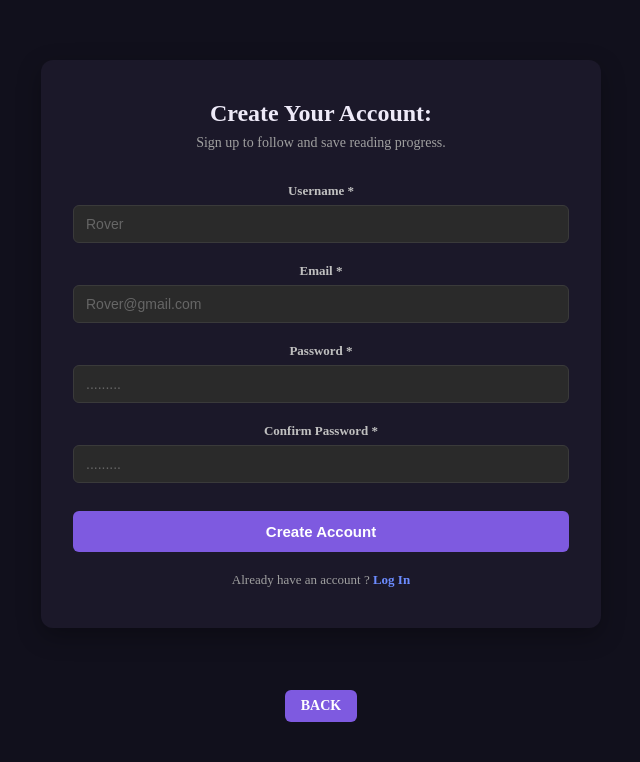
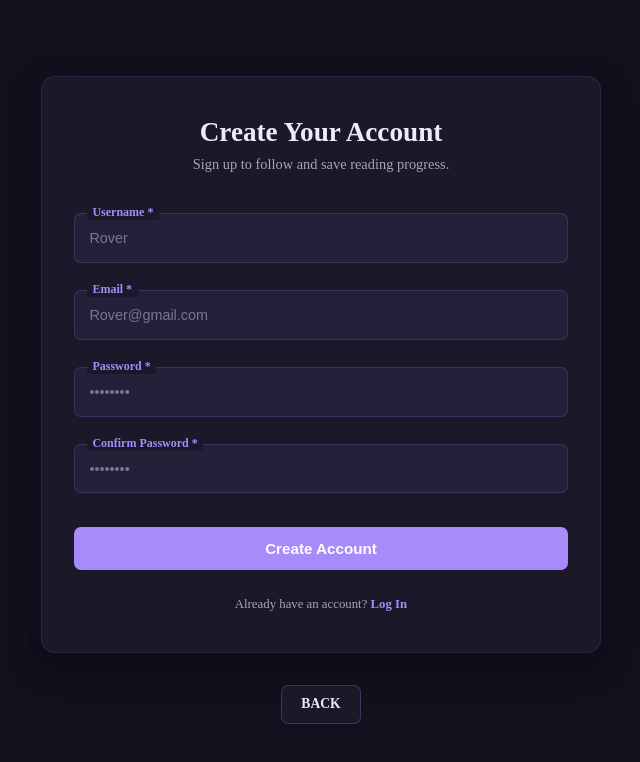
Before and after one commit to Klein-morettii/bookS, a React (Vite) app: page /bookS/signUp in a window 1280 px wide. Shown: the top 762 px of the page, without its empty margins (319-959 px from the left). Built offline with nearby package versions, Linux system fonts and the light colour scheme.

Commit message:
changed some css related to sign up

```diff
--- a/src/SIGNIN/SignIn.jsx
+++ b/src/SIGNIN/SignIn.jsx
@@ -32,7 +32,7 @@ function SignIn(){
                     </div>
 
                     <button type='submit'>SIGN IN</button>
-                    <div>Dont have an account ? <Link to="/signUp">Sign Up</Link></div>
+                    <div className='signUpPrompt'>Dont have an account ? <Link to="/signUp">Sign Up</Link></div>
                 </form>
             </div>
             <Link className='backHome' to="/">BACK</Link>
--- a/src/SIGNIN/signIn.css
+++ b/src/SIGNIN/signIn.css
@@ -4,22 +4,6 @@
     justify-content: center;
     align-items: center;
     gap: 0.1em;
-}
-.backHome{
-    text-decoration: none;
-    color: var(--text);
-    display: inline-flex;
-    align-items: center;
-    justify-content: center;
-
-    padding: 8px 16px;
-    border-radius: 6px;
-    border: none;
-    background: #7e5ae0;
-    color: white;
-    font-size: 14px;
-    font-weight: 600;
-    cursor: pointer;
 }
 .LoginContainer {
     width: clamp(280px, 90vw, 560px);
@@ -101,9 +85,66 @@ a{
 .LoginForm button:hover {
     background: #5a78e0;
 }
+.signUpPrompt {
+    text-align: center;
+    color: var(--muted);
+    font-size: 0.8rem;
+}
 
 
+.signUpPrompt a {
+    color: var(--accent);
+    text-decoration: none;
+    font-weight: 600;
 
+    transition: color 0.2s ease;
+}
+
+
+.signUpPrompt a:hover {
+    color: #c1adff;
+    text-decoration: underline;
+}
+
+
+.backHome {
+    display: inline-flex;
+    align-items: center;
+    justify-content: center;
+
+    padding: 0.65rem 1.2rem;
+
+    border: 1px solid rgba(167, 139, 250, 0.25);
+    border-radius: 7px;
+
+    background-color: var(--surface);
+    color: var(--text);
+
+    text-decoration: none;
+
+    font-size: 0.85rem;
+    font-weight: 600;
+
+    transition:
+        background-color 0.2s ease,
+        border-color 0.2s ease,
+        color 0.2s ease,
+        transform 0.15s ease;
+}
+
+
+.backHome:hover {
+    background-color: var(--card);
+    border-color: rgba(167, 139, 250, 0.5);
+    color: var(--accent);
+
+    transform: translateY(-1px);
+}
+
+
+.backHome:active {
+    transform: translateY(0);
+}
 
 
 
--- a/src/SIGNUP/signUp.css
+++ b/src/SIGNUP/signUp.css
@@ -1,139 +1,282 @@
-
-.cen{
+.cen {
+    min-height: 100%;
     display: flex;
     flex-direction: column;
+    align-items: center;
     justify-content: center;
-    align-items: center;
-    gap: 0.1em;
+    padding: 3rem 1.5rem;
+    gap: 2rem;
 }
-.backHome{
+
+
+/* =========================
+   SIGN UP CARD
+   ========================= */
+
+.SignUpContainer {
+    width: min(560px, 100%);
+    padding: 2.5rem 2rem;
+    background-color: var(--surface);
+    border: 1px solid rgba(167, 139, 250, 0.12);
+    border-radius: 14px;
+    box-shadow:
+        0 12px 30px rgba(0, 0, 0, 0.35),
+        0 0 25px rgba(167, 139, 250, 0.04);
+    color: var(--text);
+}
+
+
+/* =========================
+   HEADER
+   ========================= */
+
+.SignUpHeader {
+    text-align: center;
+    margin-bottom: 2.5rem;
+}
+
+.SignUpTitle {
+    color: var(--text);
+    font-size: 1.7rem;
+    font-weight: 700;
+    margin-bottom: 0.5rem;
+}
+
+.SignUpSubtitle {
+    color: var(--muted);
+    font-size: 0.9rem;
+}
+
+
+/* =========================
+   FORM
+   ========================= */
+
+.SignUpForm {
+    display: flex;
+    flex-direction: column;
+    gap: 1.7rem;
+}
+
+
+/* =========================
+   INPUT GROUP
+   ========================= */
+
+.FormGroup {
+    position: relative;
+    display: flex;
+    flex-direction: column;
+}
+
+
+/*
+    Label sits on the upper-left
+    border of the input.
+*/
+
+.FormGroup label {
+    position: absolute;
+    top: -0.5rem;
+    left: 0.8rem;
+
+    padding: 0 0.35rem;
+
+    background-color: var(--surface);
+
+    color: var(--accent);
+    font-size: 0.75rem;
+    font-weight: 600;
+
+    z-index: 1;
+}
+
+
+/* =========================
+   INPUTS
+   ========================= */
+
+.FormGroup input {
+    width: 100%;
+    height: 3.1rem;
+
+    padding: 0 0.9rem;
+
+    background-color: var(--card);
+    color: var(--text);
+
+    border: 1px solid rgba(167, 139, 250, 0.18);
+    border-radius: 7px;
+
+    font-size: 0.9rem;
+
+    outline: none;
+
+    transition:
+        border-color 0.2s ease,
+        box-shadow 0.2s ease,
+        background-color 0.2s ease;
+}
+
+
+.FormGroup input::placeholder {
+    color: var(--muted);
+    opacity: 0.65;
+}
+
+
+.FormGroup input:hover {
+    border-color: rgba(167, 139, 250, 0.35);
+}
+
+
+.FormGroup input:focus {
+    border-color: var(--accent);
+
+    box-shadow:
+        0 0 0 2px rgba(167, 139, 250, 0.12);
+
+    background-color: #292440;
+}
+
+
+/* =========================
+   CREATE ACCOUNT BUTTON
+   ========================= */
+
+.SignUpForm button {
+    width: 100%;
+
+    margin-top: 0.4rem;
+    padding: 0.8rem;
+
+    border: none;
+    border-radius: 7px;
+
+    background-color: var(--accent);
+    color: #ffffff;
+
+    font-size: 0.95rem;
+    font-weight: 700;
+
+    cursor: pointer;
+
+    transition:
+        background-color 0.2s ease,
+        transform 0.15s ease,
+        box-shadow 0.2s ease;
+}
+
+
+.SignUpForm button:hover {
+    background-color: #b59cfb;
+
+    box-shadow:
+        0 5px 15px rgba(167, 139, 250, 0.2);
+
+    transform: translateY(-1px);
+}
+
+
+.SignUpForm button:active {
+    transform: translateY(0);
+}
+
+
+/* =========================
+   LOGIN LINK
+   ========================= */
+
+.LoginPrompt {
+    text-align: center;
+    color: var(--muted);
+    font-size: 0.8rem;
+}
+
+
+.LoginPrompt a {
+    color: var(--accent);
     text-decoration: none;
-    color: var(--text);
+    font-weight: 600;
+
+    transition: color 0.2s ease;
+}
+
+
+.LoginPrompt a:hover {
+    color: #c1adff;
+    text-decoration: underline;
+}
+
+
+/* =========================
+   BACK BUTTON
+   ========================= */
+
+.backHome {
     display: inline-flex;
     align-items: center;
     justify-content: center;
 
-    padding: 8px 16px;
-    border-radius: 6px;
-    border: none;
-    background: #7e5ae0;
-    color: white;
-    font-size: 14px;
+    padding: 0.65rem 1.2rem;
+
+    border: 1px solid rgba(167, 139, 250, 0.25);
+    border-radius: 7px;
+
+    background-color: var(--surface);
+    color: var(--text);
+
+    text-decoration: none;
+
+    font-size: 0.85rem;
     font-weight: 600;
-    cursor: pointer;
-}
-.SignUpContainer {
-    width: clamp(280px, 90vw, 560px);
-    margin: 60px auto;
-    padding: 40px 32px;
-    box-sizing: border-box;
-    background: #1B1829;
-    border-radius: 12px;
-    box-shadow: 0 8px 24px rgba(0, 0, 0, 0.3);
-    color: #EEEAF8;
-    position: relative;
-}
-.SignUpHeader {
-    text-align: center;
-    margin-bottom: 32px;
-}
 
-.SignUpTitle {
-    font-size: 24px;
-    font-weight: 700;
-    margin-bottom: 8px;
-}
-
-.SignUpSubtitle {
-    font-size: 14px;
-    color: #a0a0a0;
-}
-
-.SignUpForm {
-    display: flex;
-    flex-direction: column;
-    gap: 20px;
-}
-
-.FormGroup {
-    display: flex;
-    flex-direction: column;
-    gap: 6px;
-}
-
-.FormGroup label {
-    font-size: 13px;
-    font-weight: 600;
-    color: #c0c0c0;
-}
-
-.FormGroup input {
-    padding: 10px 12px;
-    border-radius: 6px;
-    border: 1px solid #3a3a3a;
-    background: #2a2a2a;
-    color: #f2f2f2;
-    font-size: 14px;
-    outline: none;
-    transition: border-color 0.15s ease;
-}
-
-.FormGroup input::placeholder {
-    color: #666;
-}
-
-.FormGroup input:focus {
-    border-color: #6c8cff;
-}
-
-.SignUpForm button {
-    margin-top: 8px;
-    padding: 12px;
-    border: none;
-    border-radius: 6px;
-    background: #7e5ae0;
-    color: white;
-    font-size: 15px;
-    font-weight: 600;
-    cursor: pointer;
-    transition: background 0.15s ease;
-}
-
-.SignUpForm button:hover {
-    background: #5a78e0;
-}
-
-.SignUpForm > div {
-    text-align: center;
-    font-size: 13px;
-    color: #a0a0a0;
-}
-
-.SignUpForm > div a,
-.SignUpForm > div a:visited {
-    color: #6c8cff;
-    text-decoration: none;
-    font-weight: 600;
-}
-
-.SignUpForm > div a:hover {
-    text-decoration: underline;
+    transition:
+        background-color 0.2s ease,
+        border-color 0.2s ease,
+        color 0.2s ease,
+        transform 0.15s ease;
 }
 
 
+.backHome:hover {
+    background-color: var(--card);
+    border-color: rgba(167, 139, 250, 0.5);
+    color: var(--accent);
+
+    transform: translateY(-1px);
+}
 
 
+.backHome:active {
+    transform: translateY(0);
+}
 
 
+/* =========================
+   MOBILE
+   ========================= */
 
+@media (max-width: 600px) {
 
+    .cen {
+        padding: 2rem 1rem;
+    }
 
+    .SignUpContainer {
+        padding: 2rem 1.25rem;
+        border-radius: 12px;
+    }
 
+    .SignUpTitle {
+        font-size: 1.4rem;
+    }
 
+    .SignUpSubtitle {
+        font-size: 0.8rem;
+    }
 
-@media (max-width: 768px) {
-    .SignUpContainer {
-        margin: 20px auto;
-        padding: 24px 20px;
+    .SignUpForm {
+        gap: 1.5rem;
     }
 }
--- a/src/SIGNUP/signUp.jsx
+++ b/src/SIGNUP/signUp.jsx
@@ -1,63 +1,80 @@
 import './signUp.css'
 import { Link } from "react-router-dom";
 
-function SignUp(){
-    return(
-        <div className='cen'>
+function SignUp() {
+    return (
+        <div className="cen">
+
             <div className="SignUpContainer">
-                <div className='SignUpHeader'>
-                    <div className='SignUpTitle'>Create Your Account:</div>
-                    <div className='SignUpSubtitle'>Sign up to follow and save reading progress.</div>
+
+                <div className="SignUpHeader">
+                    <div className="SignUpTitle">
+                        Create Your Account
+                    </div>
+
+                    <div className="SignUpSubtitle">
+                        Sign up to follow and save reading progress.
+                    </div>
                 </div>
 
-                <form className='SignUpForm'>
-                    <div className='FormGroup'>
-                        <label htmlFor="text *">Username *</label>
+                <form className="SignUpForm">
+
+                    <div className="FormGroup">
+                        <label htmlFor="username">Username *</label>
                         <input
-                            id='user'
+                            id="username"
                             type="text"
-                            placeholder='Rover'
+                            placeholder="Rover"
                             required
                         />
                     </div>
 
-                    <div className='FormGroup'>
-                        <label htmlFor="Email *">Email *</label>
+                    <div className="FormGroup">
+                        <label htmlFor="email">Email *</label>
                         <input
-                            id='label'
+                            id="email"
                             type="email"
-                            placeholder='Rover@gmail.com'
+                            placeholder="Rover@gmail.com"
                             required
                         />
                     </div>
 
-                    <div className='FormGroup'>
+                    <div className="FormGroup">
                         <label htmlFor="password">Password *</label>
                         <input
-                            id='password'
+                            id="password"
                             type="password"
-                            placeholder='.........'
+                            placeholder="••••••••"
                             required
                         />
                     </div>
 
-                    <div className='FormGroup'>
-                        <label htmlFor="password">Confirm Password *</label>
+                    <div className="FormGroup">
+                        <label htmlFor="confirmPassword">Confirm Password *</label>
                         <input
-                            id='password1'
+                            id="confirmPassword"
                             type="password"
-                            placeholder='.........'
+                            placeholder="••••••••"
                             required
                         />
                     </div>
 
-                    <button type='submit'>Create Account</button>
-                    <div>Already have an account ? <Link to="/signIn">Log In</Link></div>
+                    <button type="submit">
+                        Create Account
+                    </button>
+
+                    <div className="LoginPrompt">
+                        Already have an account?{" "}
+                        <Link to="/signIn">Log In</Link>
+                    </div>
+
                 </form>
             </div>
-            <Link className='backHome' to="/">BACK</Link>
+
+            <Link className="backHome" to="/">BACK</Link>
+
         </div>
     );
 }
 
-export default SignUp
+export default SignUp;
```
